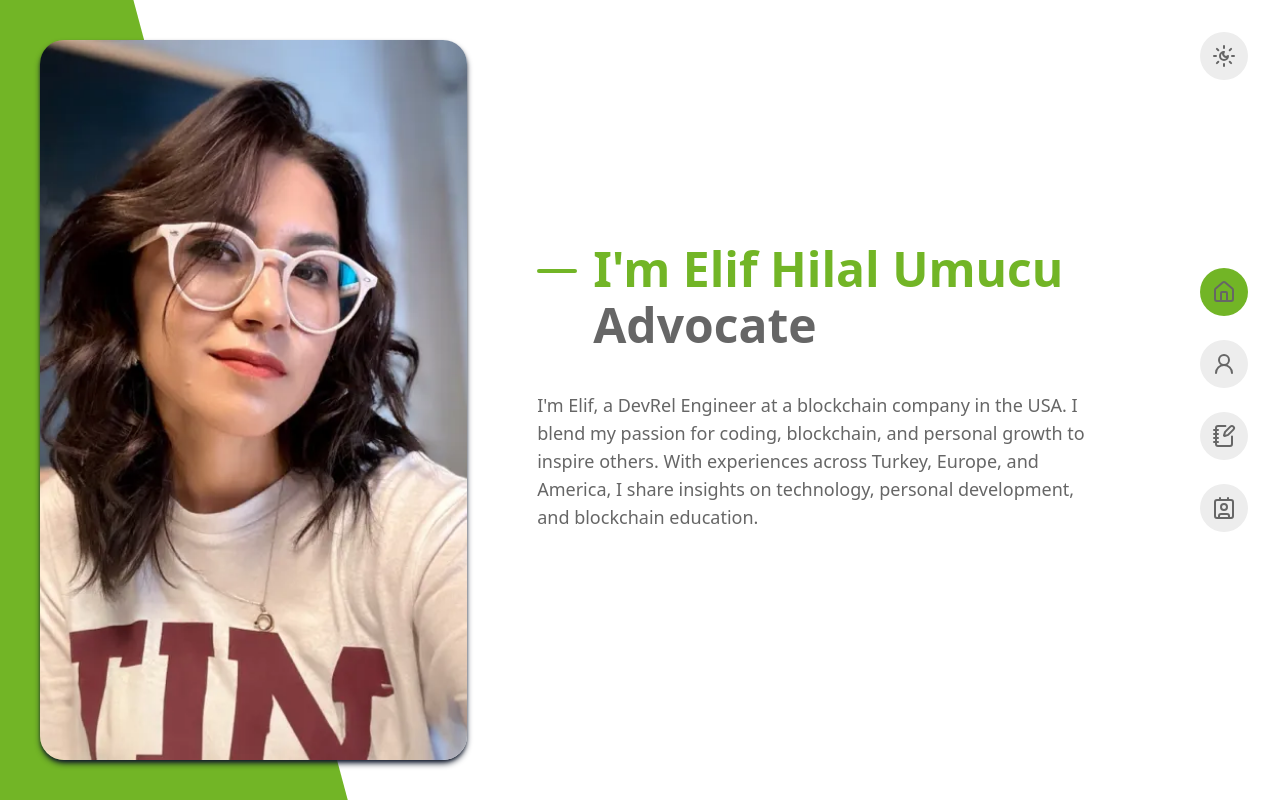
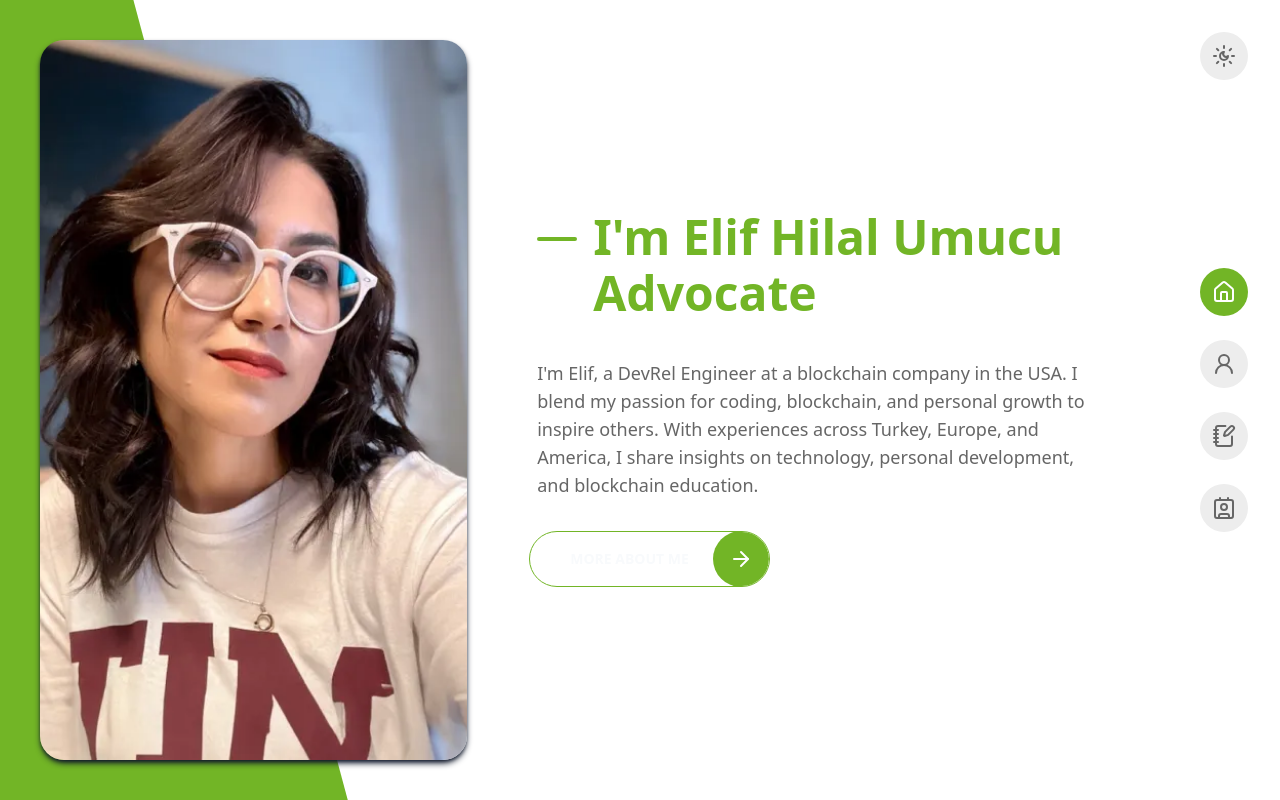
Before and after one commit to Ozavsar/ehilal, a Next.js app: page / in a window 1280 px wide. Built offline with nearby package versions, Linux system fonts and the light colour scheme.

Commit message:
style: Update header navigation styles for active and hovered items, and created custom animated button

```diff
--- a/src/app/portfolio/page.tsx
+++ /dev/null
@@ -1,5 +0,0 @@
-import PortfolioContainer from "@/containers/portfolio";
-
-export default function Portfolio() {
-  return <PortfolioContainer />;
-}
--- /dev/null
+++ b/src/components/CustomButton.tsx
@@ -0,0 +1,28 @@
+import { Button } from "@/components/ui/button";
+import { ArrowRight } from "lucide-react";
+
+export default function CustomButton({
+  text,
+  className = "",
+  onClick,
+  ...props
+}: {
+  text: string;
+  className?: string;
+  onClick?: () => void;
+  [key: string]: any;
+}) {
+  return (
+    <Button
+      className={`group relative flex h-14 w-fit items-center gap-6 overflow-hidden rounded-full border border-primary bg-transparent px-10 hover:text-white pr-0 font-bold ${className}`}
+      onClick={onClick}
+      {...props}
+    >
+      {text}
+      <span className="relative flex size-14 items-center justify-center rounded-full bg-primary">
+        <ArrowRight className="text-white" />
+      </span>
+      <span className="absolute right-0 -z-10 h-14 w-0 rounded-full bg-primary transition-all duration-700 ease-out group-hover:w-96" />
+    </Button>
+  );
+}
--- a/src/components/Header/Nav.tsx
+++ b/src/components/Header/Nav.tsx
@@ -54,10 +54,10 @@ export default function Nav() {
               size="icon"
               onMouseOver={() => setHoveredItem(link.title)}
               onMouseLeave={() => setHoveredItem(null)}
-              className={`relative flex gap-4 font-bold uppercase transition-all duration-300 ${isActive ? "bg-primary" : ""} ${isHovered ? "pr-12 sm:w-fit sm:justify-end sm:pl-6" : ""}`}
+              className={`relative flex gap-4 font-bold uppercase transition-all duration-300 ${isActive ? "bg-primary text-white" : ""} ${isHovered ? "pr-12 text-white sm:w-fit sm:justify-end sm:pl-6" : ""}`}
             >
               <span
-                className={`duration-500 ${isHovered ? "opacity-100" : "opacity-0"} hidden sm:block`}
+                className={`text-white duration-500 ${isHovered ? "opacity-100" : "opacity-0"} hidden sm:block`}
               >
                 {isHovered ? link.title : null}
               </span>
--- a/src/components/ui/button.tsx
+++ b/src/components/ui/button.tsx
@@ -9,7 +9,7 @@ const buttonVariants = cva(
   {
     variants: {
       variant: {
-        circle: "rounded-full bg-muted text-foreground hover:bg-primary",
+        circle: "rounded-full bg-muted hover:bg-primary",
         default: "bg-primary text-primary-foreground hover:bg-primary/90",
         destructive:
           "bg-destructive text-destructive-foreground hover:bg-destructive/90",
@@ -23,7 +23,7 @@ const buttonVariants = cva(
       size: {
         default: "h-12 px-4 py-2",
         sm: "h-9 rounded-md px-3",
-        lg: "h-12 rounded-md px-8",
+        lg: "h-12 px-8",
         icon: "size-12",
       },
     },
--- a/src/containers/about/index.tsx
+++ b/src/containers/about/index.tsx
@@ -2,7 +2,7 @@ export default function AboutContainer() {
   return (
     <main>
       <div className="from-brand-dark to-brand-light flex h-screen w-screen items-center justify-center bg-gradient-radial">
-        <h1 className="text-4xl font-bold text-white">About Page</h1>
+        <h1 className="text-4xl font-bold">About Page</h1>
       </div>
     </main>
   );
--- a/src/containers/blog/index.tsx
+++ b/src/containers/blog/index.tsx
@@ -2,7 +2,7 @@ export default function BlogContainer() {
   return (
     <main>
       <div className="from-brand-dark to-brand-light flex h-screen w-screen items-center justify-center bg-gradient-radial">
-        <h1 className="text-4xl font-bold text-white">Blog Page</h1>
+        <h1 className="text-4xl font-bold">Blog Page</h1>
       </div>
     </main>
   );
--- a/src/containers/contact/index.tsx
+++ b/src/containers/contact/index.tsx
@@ -2,7 +2,7 @@ export default function ContactContainer() {
   return (
     <main>
       <div className="from-brand-dark to-brand-light flex h-screen w-screen items-center justify-center bg-gradient-radial">
-        <h1 className="text-4xl font-bold text-white">Contact Page</h1>
+        <h1 className="text-4xl font-bold">Contact Page</h1>
       </div>
     </main>
   );
--- a/src/containers/home/index.tsx
+++ b/src/containers/home/index.tsx
@@ -1,9 +1,13 @@
+import CustomButton from "@/components/CustomButton";
+import { Button } from "@/components/ui/button";
+import { ArrowBigRight, ArrowRight } from "lucide-react";
 import Image from "next/image";
+import Link from "next/link";
 
 export default function HomeContainer() {
   return (
     <main>
-      <div className="relative flex h-screen w-screen items-center justify-center max-sm:w-auto">
+      <div className="relative flex h-screen w-screen flex-col items-center justify-center max-sm:w-auto">
         <Image
           src="/images/home/profile-picture.webp"
           className="fixed left-10 top-10 hidden h-[calc(100vh-80px)] w-1/3 rounded-3xl object-cover shadow-md shadow-slate-900 custom-lg:block"
@@ -27,19 +31,21 @@ export default function HomeContainer() {
                 <span className="mt-4 h-1 w-6 rounded-md bg-primary sm:mt-6 sm:w-10" />
                 <h1 className="text-nowrap text-2xl font-bold text-primary sm:text-3xl md:text-5xl">
                   I&apos;m Elif Hilal Umucu
-                  <span className="block text-foreground sm:mt-2">
-                    Advocate
-                  </span>
+                  <span className="block sm:mt-2">Advocate</span>
                 </h1>
               </div>
-
-              <p className="mb-7 mt-4 px-2 leading-6 md:text-lg custom-lg:mb-6 custom-lg:mt-[2.5px] custom-lg:leading-7">
-                I&apos;m Elif, a DevRel Engineer at a blockchain company in the
-                USA. I blend my passion for coding, blockchain, and personal
-                growth to inspire others. With experiences across Turkey,
-                Europe, and America, I share insights on technology, personal
-                development, and blockchain education.
-              </p>
+              <div className="flex flex-col sm:gap-2">
+                <p className="mb-7 mt-4 px-2 leading-6 md:text-lg custom-lg:mb-6 custom-lg:mt-[2.5px] custom-lg:leading-7">
+                  I&apos;m Elif, a DevRel Engineer at a blockchain company in
+                  the USA. I blend my passion for coding, blockchain, and
+                  personal growth to inspire others. With experiences across
+                  Turkey, Europe, and America, I share insights on technology,
+                  personal development, and blockchain education.
+                </p>
+                <Link href="/about">
+                  <CustomButton text="MORE ABOUT ME" />
+                </Link>
+              </div>
             </div>
           </div>
         </div>
--- a/src/containers/portfolio/index.tsx
+++ /dev/null
@@ -1,9 +0,0 @@
-export default function PortfolioContainer() {
-  return (
-    <main>
-      <div className="from-brand-dark to-brand-light flex h-screen w-screen items-center justify-center bg-gradient-radial">
-        <h1 className="text-4xl font-bold text-white">Portfolio Page</h1>
-      </div>
-    </main>
-  );
-}
```
